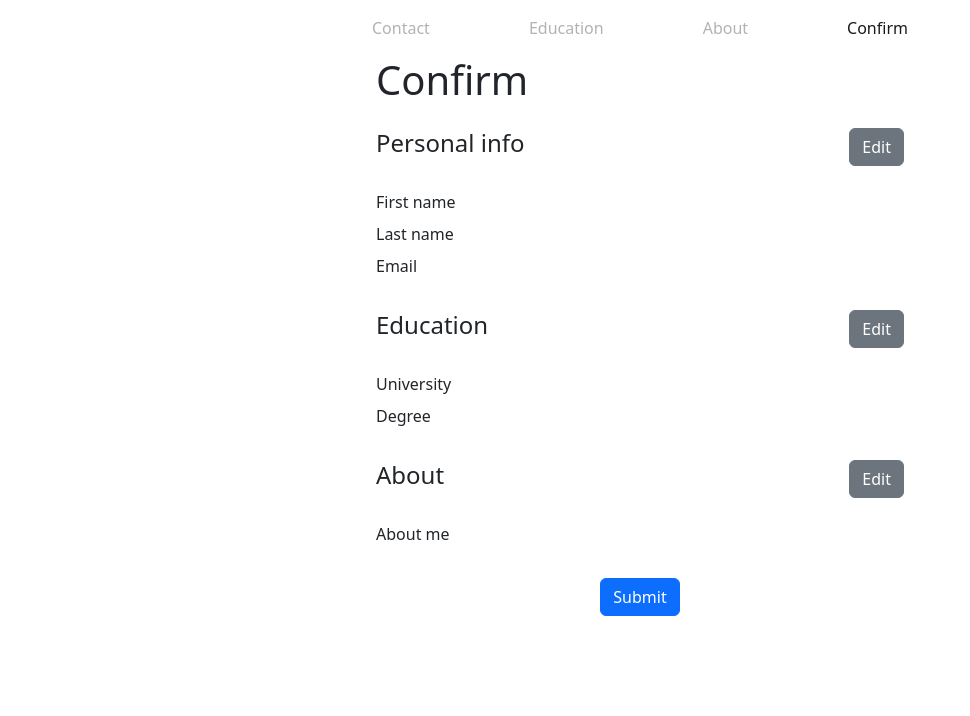
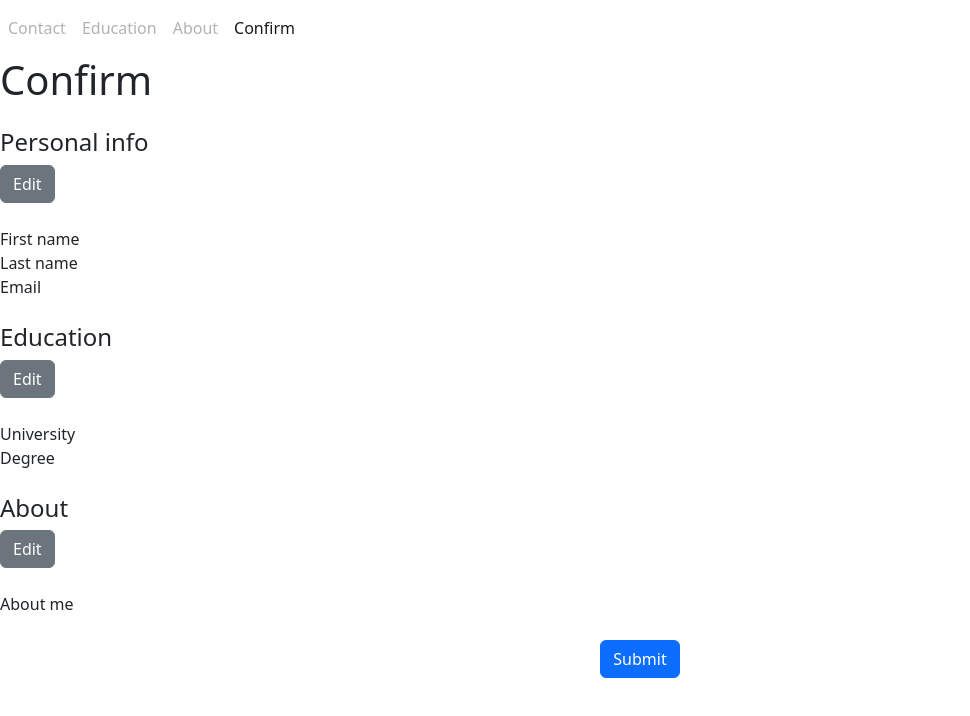
Before and after one commit to MarcinMG-web/Multi_Step_Form_React_Hook_Form, a React (Create React App) app: page /confirm in a window 1280 px wide. Shown: the top 716 px of the page, without its empty margins (0-970 px from the left). Built offline with nearby package versions, Linux system fonts and the light colour scheme.

Commit message:
added readMe

```diff
--- a/src/App.css
+++ /dev/null
@@ -1,38 +0,0 @@
-.App {
-  text-align: center;
-}
-
-.App-logo {
-  height: 40vmin;
-  pointer-events: none;
-}
-
-@media (prefers-reduced-motion: no-preference) {
-  .App-logo {
-    animation: App-logo-spin infinite 20s linear;
-  }
-}
-
-.App-header {
-  background-color: #282c34;
-  min-height: 100vh;
-  display: flex;
-  flex-direction: column;
-  align-items: center;
-  justify-content: center;
-  font-size: calc(10px + 2vmin);
-  color: white;
-}
-
-.App-link {
-  color: #61dafb;
-}
-
-@keyframes App-logo-spin {
-  from {
-    transform: rotate(0deg);
-  }
-  to {
-    transform: rotate(360deg);
-  }
-}
--- a/src/FormPage/Confirm.tsx
+++ b/src/FormPage/Confirm.tsx
@@ -13,10 +13,10 @@ export default function Confirm() {
 
   const navigate = useNavigate();
   const submitData = (pageValues: State['formValues']) => {
+    // Submit data to the server
     console.info(pageValues);
+
     navigate('/success');
-
-    // Submit data to the server
   };
 
   return (
--- a/src/index.css
+++ /dev/null
@@ -1,105 +0,0 @@
-body {
-    margin: 0;
-    font-family: -apple-system, BlinkMacSystemFont, 'Segoe UI', 'Roboto', 'Oxygen',
-    'Ubuntu', 'Cantarell', 'Fira Sans', 'Droid Sans', 'Helvetica Neue',
-    sans-serif;
-    -webkit-font-smoothing: antialiased;
-    -moz-osx-font-smoothing: grayscale;
-}
-
-code {
-    font-family: source-code-pro, Menlo, Monaco, Consolas, 'Courier New',
-    monospace;
-}
-
-.App {
-    display: flex;
-    flex-direction: column;
-    align-items: center;
-    padding: 0 24px;
-    width: 600px;
-    margin: 0 auto;
-}
-
-fieldset {
-    display: flex;
-    flex-direction: column;
-    align-items: flex-start;
-    width: 600px;
-}
-
-.field {
-    display: flex;
-    flex-direction: column;
-    align-items: flex-start;
-    margin-bottom: 12px;
-}
-
-.section-row {
-    display: flex;
-    width: 100%;
-}
-
-.section-row div {
-    display: flex;
-    margin-bottom: 0.5rem;
-}
-
-.section-row div:first-child {
-    width: 50%;
-}
-
-.section-row div:last-child {
-    width: 50%;
-}
-
-.title-row {
-    display: flex;
-    justify-content: space-between;
-    align-items: center;
-}
-
-form {
-    width: 100%;
-}
-
-.submit-form {
-    display: flex;
-    margin: 24px 0 auto 0;
-}
-
-a.active {
-    color: red;
-}
-
-.stepper {
-    display: flex;
-    padding: 24px;
-    width: 100%;
-}
-
-.stepper ol {
-    margin: 0;
-    padding: 0;
-    display: flex;
-    width: 100%;
-    justify-content: space-between;
-}
-
-.error {
-    display: flex;
-    width: 100%;
-    margin-top: 0.25rem;
-    font-size: .875em;
-    color: #dc3545;
-}
-
-label {
-    display: flex;
-}
-
-.button-row {
-    display: flex;
-    justify-content: space-between;
-    width: 100%;
-}
--- a/src/index.tsx
+++ b/src/index.tsx
@@ -1,6 +1,5 @@
 import React from 'react';
 import ReactDOM from 'react-dom/client';
-import './index.css';
 
 import 'bootstrap/scss/bootstrap.scss';
 import { AppProvider } from './GlobalState/AppState';
```
Also changed, not shown: 1 other file (tests, documents, lock files or other folders).
